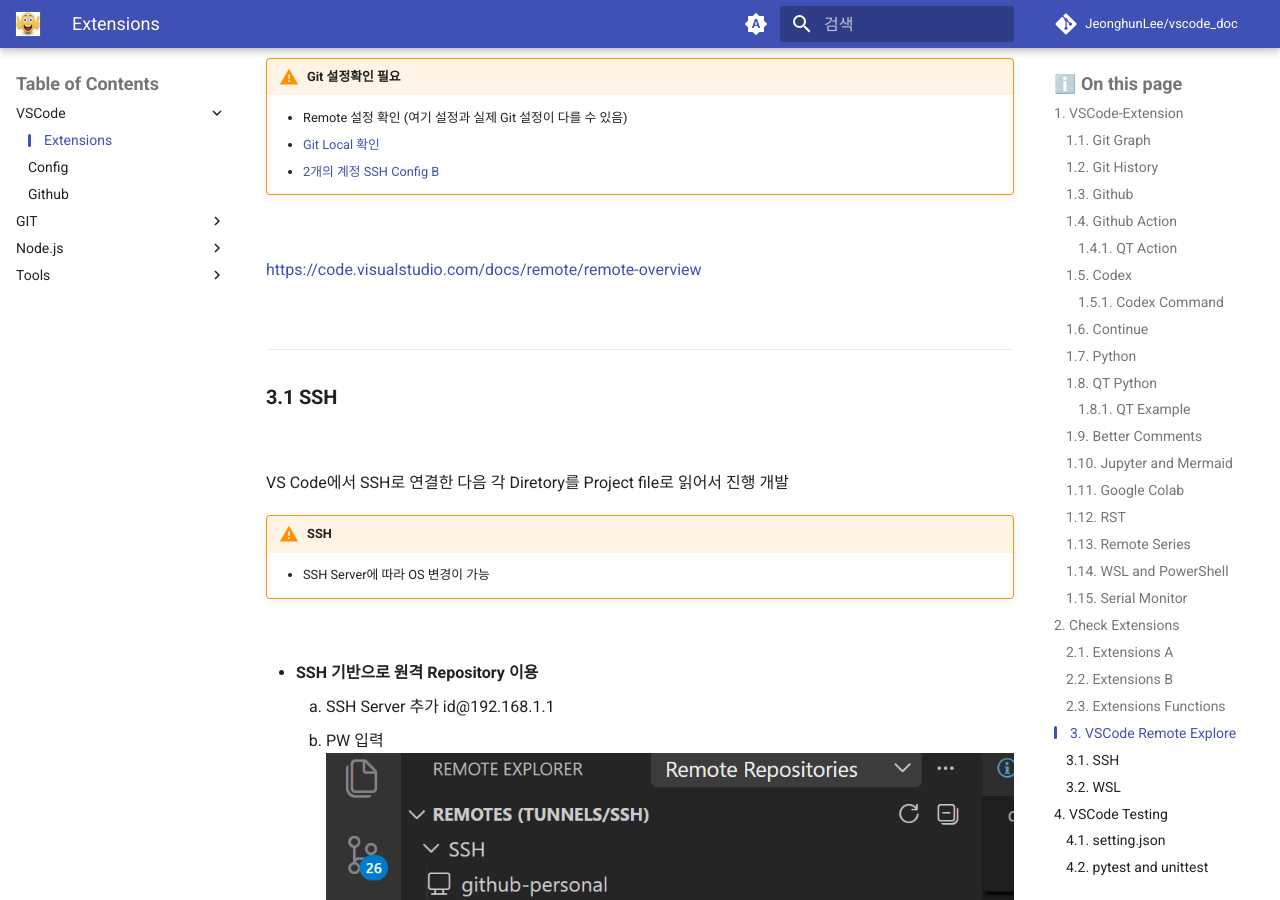
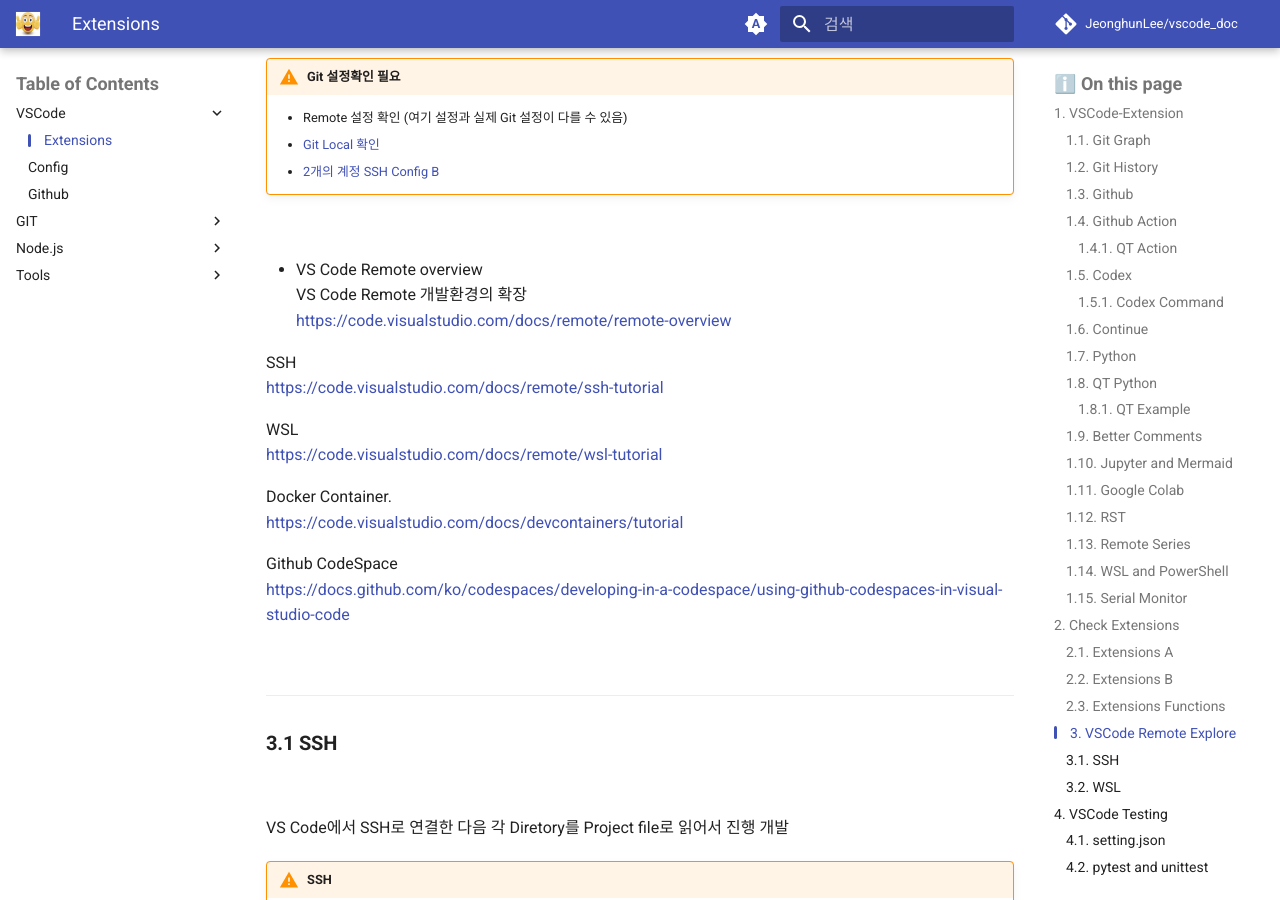
Before and after one commit to JeonghunLee/vscode_doc, an MkDocs documentation site: the page built from docs/index.md, in a window 1280 px wide and 900 px high, scrolled down 39372 px. Built offline with MkDocs 1.6.1 and Material for MkDocs 9.7.7, drawn with Linux system fonts in a browser that asks for light colours; comment, search, counter and statistics services are not loaded.

Commit message:
Add VS Code Remote overview and new image for remote setup

```diff
--- a/docs/index.md
+++ b/docs/index.md
@@ -821,7 +821,23 @@
 
 <br/>
 
+* VS Code Remote overview
+VS Code Remote 개발환경의 확장
 https://code.visualstudio.com/docs/remote/remote-overview
+
+
+SSH
+https://code.visualstudio.com/docs/remote/ssh-tutorial
+
+WSL
+https://code.visualstudio.com/docs/remote/wsl-tutorial
+
+Docker Container.
+https://code.visualstudio.com/docs/devcontainers/tutorial
+
+Github CodeSpace
+https://docs.github.com/ko/codespaces/developing-in-a-codespace/using-github-codespaces-in-visual-studio-code
+
 
 <br/>
 
@@ -841,8 +857,10 @@
 * **SSH 기반으로 원격 Repository 이용**
     1. SSH Server  추가 id@192.168.1.1
     2. PW 입력
+
 ![](./imgs/vscode_remote_00.png)
 
+![](./imgs/vscode_remote_06.png)
 
 <br/>
 
```
Also changed, not shown: docs/imgs/vscode_remote_06.png (added).
